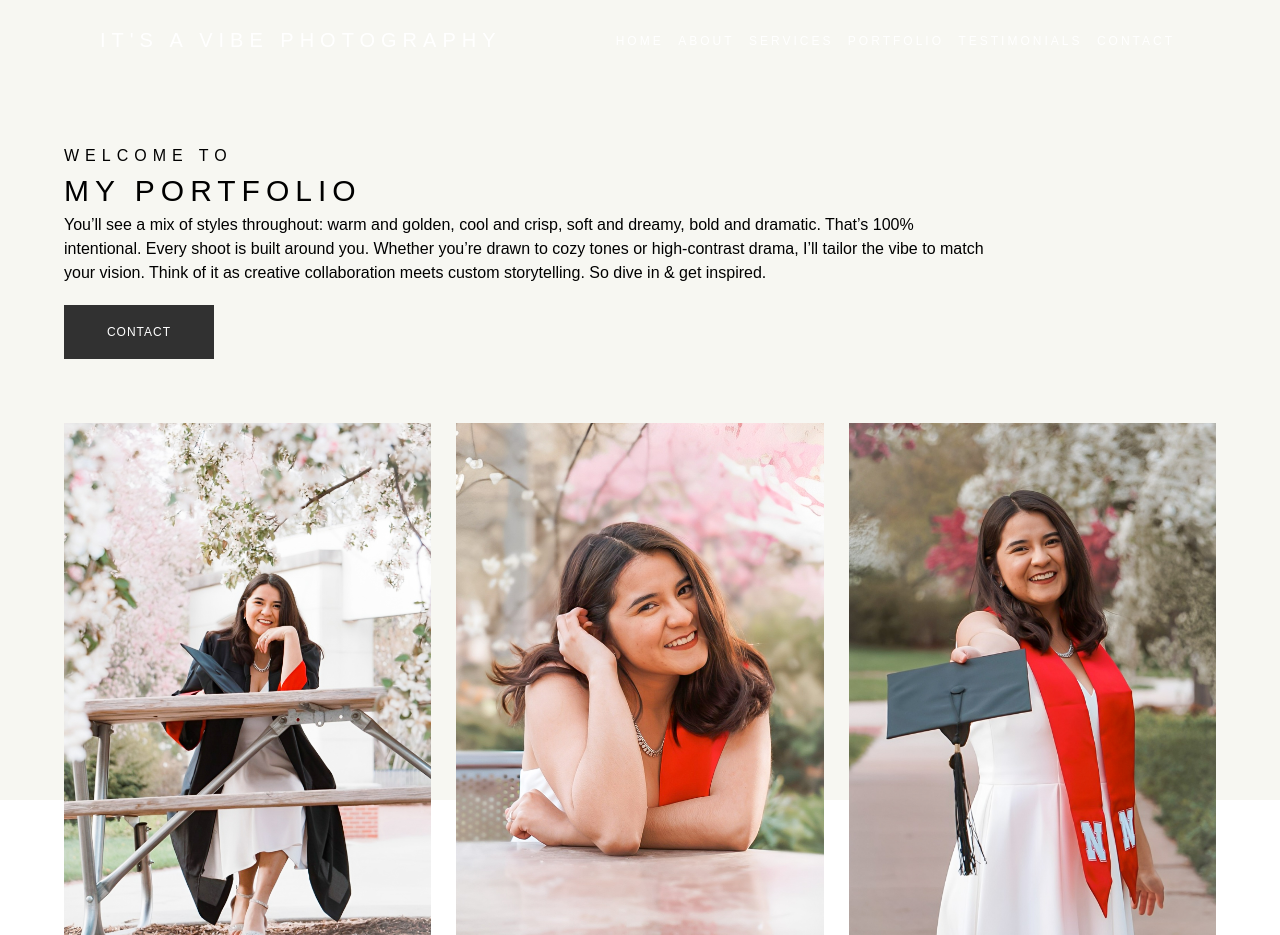
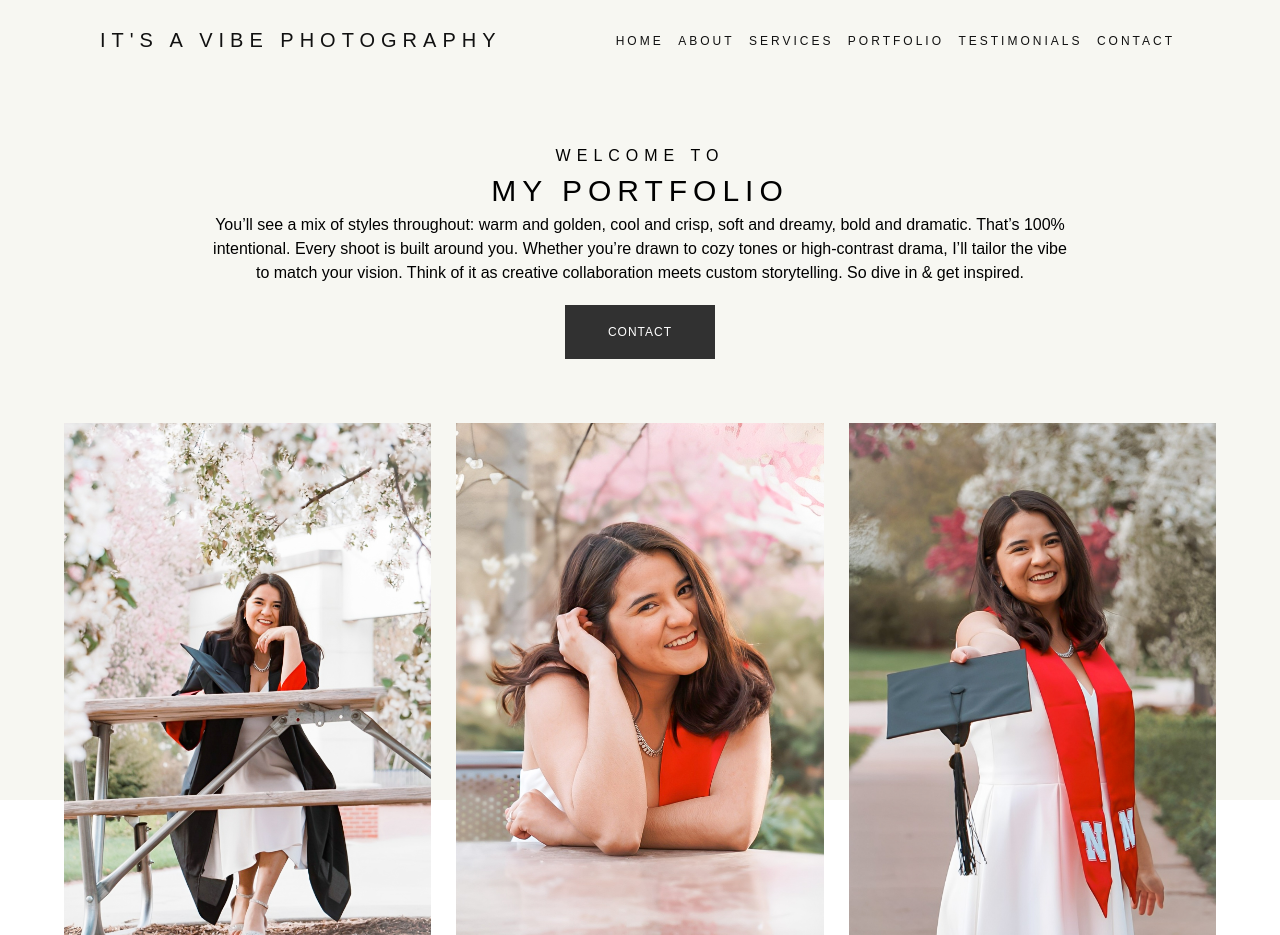
Before and after one commit to maeganludena/ad, a plain HTML site: page CodedPhotoSite/portfolio.html in a window 1280 px wide. Shown: the top 935 px of the page. Drawn offline with Linux system fonts and the light colour scheme; a web font is replaced by a local one.

```diff
--- a/CodedPhotoSite/css/styles.css
+++ b/CodedPhotoSite/css/styles.css
@@ -20,16 +20,21 @@ section {
 nav {
   width: 100%;
   height: 80px;
-  background: rgba(0,0,0,0,0);
   display: flex;
   justify-content: space-between;
   align-items: center;
   padding: 0 100px;
 }
 
+/* .home nav {} */
+
 nav h1 {
 font-size: 20px;
-color: #fff;
+color: #111;
+}
+
+.home nav h1 {
+  color: #fff;
 }
 
 nav ul li {
@@ -42,9 +47,13 @@ nav ul li {
 
 nav ul li a {
   text-decoration: none;
-  color: #fff;
+  color: #111;
   font-size: 12px;
   padding: 8px 2px;
+}
+
+.home nav ul li a {
+  color: #fff;
 }
 
 nav ul li a:hover {
@@ -517,6 +526,10 @@ hr {
 
  /* Portfolio Page */
 
+ .text-center {
+  text-align: center;
+ }
+
  .p3firstrow {
   display: grid;
   color:#000000;
@@ -530,6 +543,9 @@ hr {
 .p3col2 {
 line-height: 150%;
 color: black;
+margin-inline: auto;
+padding-inline: 20px;
+max-width: 900px;
 }
 
 .p3col2 h3 {
@@ -548,8 +564,6 @@ color: black;
 }
 
 .p3col2 p {
-  padding: 0% 20% 0% 0%;
-  padding-top:0%;
   line-height: 150%;
   color: black;
   align-items: center;
--- a/CodedPhotoSite/portfolio.html
+++ b/CodedPhotoSite/portfolio.html
@@ -8,7 +8,7 @@
 </head>
 
 
-<body>
+<body class="portfolio">
 
     <div class="container2">
         <nav>
@@ -27,7 +27,7 @@
 
     <div class="p3firstrow">
 
-        <div class="p3col2">
+        <div class="p3col2 text-center">
             <h3>WELCOME TO</h3>
             <h2>MY PORTFOLIO</h2>
             <p>You’ll see a mix of styles throughout: warm and golden, cool and crisp, soft and dreamy, bold and dramatic. That’s 100% intentional.
```
Also changed, not shown: CodedPhotoSite/about.html (+1 -1 lines), CodedPhotoSite/index.html (+1 -1 lines).
